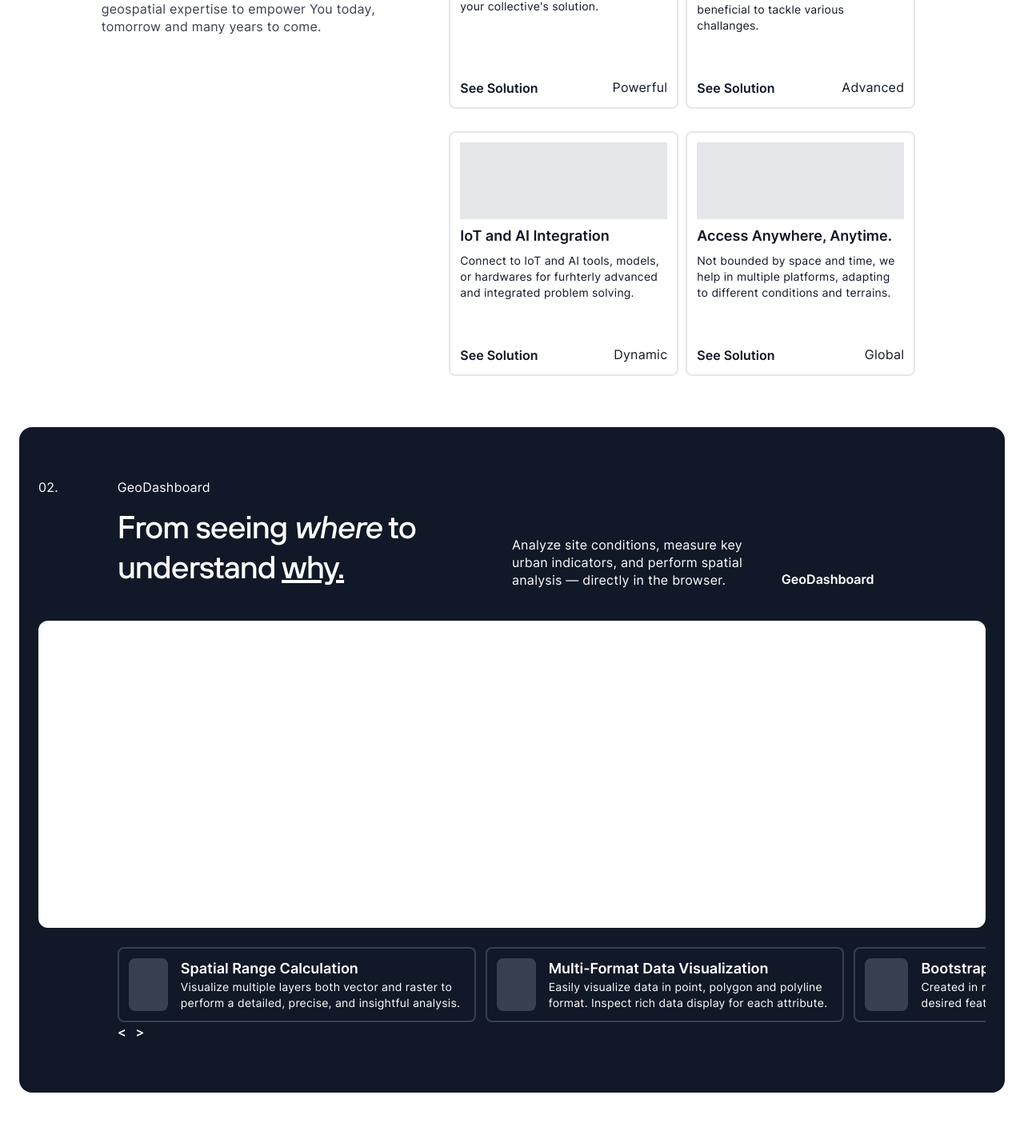
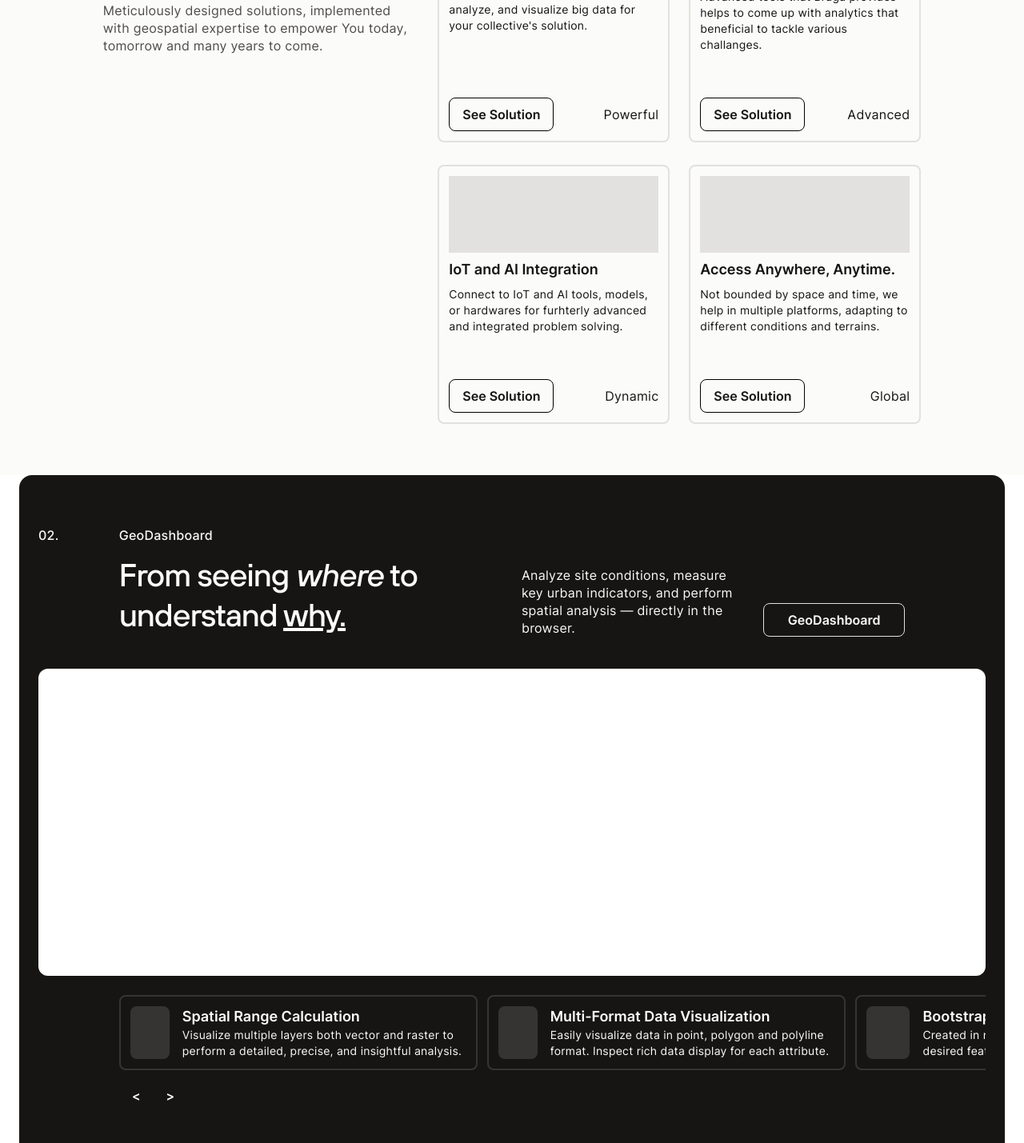
Before and after one commit to FelineJTD/braga-technologies-main-site, a Next.js app: page / in a window 1280 px wide. Shown: the part 1280-2709 px from the top of the page at 80% size. Built offline with nearby package versions, Linux system fonts and the light colour scheme.

Commit message:
fine-tune details

```diff
--- a/components/card-solution.js
+++ b/components/card-solution.js
@@ -2,12 +2,12 @@ import Image from 'next/image'
 
 export default function CardSolution({solution, isDarkMode=false}) {
   return (
-    <div className={`flex flex-col space-y-2 min-w-[287px] w-full rounded-lg p-3 border-2 ${isDarkMode? 'border-gray-700' : 'border-gray-200'}`}>
+    <div className={`flex flex-col space-y-2 min-w-[287px] w-full rounded-lg p-3 border-2 ${isDarkMode? 'border-gray-600' : 'border-gray-200'}`}>
       <div className='bg-gray-200 w-full h-24'/>
       <h5>{solution.title}</h5>
       <p className='text-sm'>{solution.desc}</p>
       <div className='min-h-[40px] flex-grow' />
-      <div className='flex justify-between justify-self-end'>
+      <div className='flex justify-between justify-self-end items-center'>
         <button className={`border-[1px] ${isDarkMode? 'border-white' : 'border-black'}`}>See Solution</button>
         <p>{solution.type}</p>
       </div>
--- a/pages/_app.js
+++ b/pages/_app.js
@@ -1,7 +1,23 @@
+import Head from 'next/head'
+import Footer from '../components/footer'
+import Navbar from '../components/navbar'
 import '../styles/globals.css'
 
 function MyApp({ Component, pageProps }) {
-  return <Component {...pageProps} />
+  return (
+    <>
+      <Head>
+        <title>BragaTechnologies</title>
+        <meta name="description" content="Braga Technologies brings Location Insight to help industries and organizations alike in assets monitoring, fleet management, campaign optimation, and more." key="description"/>
+        <meta name="keywords" content="Braga Technologies, Braga GeoDashboard, GeoDashboard, GIS, GIS Indonesia, WEBGIS, geospatial services, Bandung technology services" key="keywords"/>
+        <link rel="icon" href="/logo-braga-sm.svg" />
+      </Head>
+
+      <Navbar />
+      <Component {...pageProps} />
+      <Footer />
+    </>
+  )
 }
 
 export default MyApp
--- a/pages/index.js
+++ b/pages/index.js
@@ -128,12 +128,29 @@ export default function Home() {
   });
   // ** end quotes **
 
+  // ** scrolls **
+  const scrollLeft = (elementId) => {
+    // let element = document.getElementById(elementId);
+    // if (element) {
+    //   console.log("scrolling left");
+    //   element.scrollBy(100, 0);
+    // }
+  }
+
+  const scrollRight = (elementId) => {
+    // let element = document.getElementById(elementId);
+    // if (element) {
+    //   console.log("scrolling right");
+    //   element.scrollBy(-100, 0);
+    // }
+  }
+
   return (
     <div>
       <Head>
         <title>BragaTechnologies</title>
-        <meta name="description" content="Generated by create next app" />
-        <link rel="icon" href="/favicon.ico" />
+        <meta name="description" content="Braga Technologies brings Location Insight to help industries and organizations alike in assets monitoring, fleet management, campaign optimation, and more." key="description"/>
+        <meta name="keywords" content="Braga Technologies, Braga GeoDashboard, GeoDashboard, GIS, GIS Indonesia, WEBGIS, geospatial services, Bandung technology services" key="keywords"/>
       </Head>
 
       <main className='text-gray-900 w-full'>
@@ -152,7 +169,7 @@ export default function Home() {
         </section>
 
         {/* PARTNER LOGOS */}
-        <section className='defaultPadding flex justify-center items-center w-full space-x-12'>
+        <section className='defaultPadding flex justify-center items-center w-full space-x-3 md:space-x-12'>
           {
             partnerLogos.map((logo, index) => (
               <div key={index}>
@@ -168,13 +185,13 @@ export default function Home() {
 
         {/* 01 */}
         <section className='whiteBG'>
-          <p className='font-bold mb-4'>01.</p>
+          <p className='bold mb-4'>01.</p>
           <div className='col-span-4'>
-            <p className='mb-4 font-bold'>Powered by Braga</p>
+            <p className='mb-4 bold'>Powered by Braga</p>
             <h2 className='mb-4'>Sustainably Accelerating through Geospatial Tech</h2>
-            <p className='text-gray-700'>Meticulously designed solutions, implemented with geospatial expertise to empower You today, tomorrow and many years to come.</p>
+            <p className='text-gray-600'>Meticulously designed solutions, implemented with geospatial expertise to empower You today, tomorrow and many years to come.</p>
           </div>
-          <div className='flex flex-col space-y-1 col-span-6 md:grid grid-cols-2 px-0 lg:px-6 gap-6 mt-8'>
+          <div className='flex flex-col space-y-1 col-span-6 md:grid grid-cols-2 gap-6 mt-8'>
             {
               solutions.map((solution, index) => (
                 <CardSolution solution={solution} key={index} />
@@ -185,20 +202,20 @@ export default function Home() {
 
         {/* 02 */}
         <section className='blackBG'>
-          <p className='font-bold mb-4'>02.</p>
+          <p className='bold mb-4'>02.</p>
           <div className='col-span-4'>
-            <p className='mb-4 font-bold'>GeoDashboard</p>
+            <p className='mb-4 bold'>GeoDashboard</p>
             <h2 className='mb-4'>From seeing <i>where</i> to understand <u>why.</u></h2>
           </div>
-          <p className='col-span-3 col-start-7 md:self-end mb-4'>Analyze site conditions, measure key urban indicators, and perform spatial analysis — directly in the browser.</p>
-          <button className='col-span-2 md:self-end mb-4'>GeoDashboard</button>
+          <p className='col-span-3 col-start-7 lg:self-end mb-4'>Analyze site conditions, measure key urban indicators, and perform spatial analysis — directly in the browser.</p>
+          <button className='col-span-2 lg:self-end mb-4'>GeoDashboard</button>
 
           <div className='col-span-12 h-96 w-full bg-white my-6 rounded-xl' />
 
-          <div className='col-start-2 col-span-11 flex space-x-3 overflow-auto w-full'>
+          <div id='features' className='col-start-2 col-span-11 flex space-x-3 snap-x overflow-auto w-full pb-3 no-scrollbar'>
             {
               features.map((feature, index) => (
-                <div key={index} className='flex border-2 border-gray-700 rounded-lg p-3 space-x-4 min-w-[24rem] lg:min-w-[35vw]'>
+                <div key={index} className='snap-start flex border-2 border-gray-700 rounded-lg p-3 space-x-4 min-w-[24rem] lg:min-w-[35vw]'>
                   <div className='bg-gray-700 h-full w-24 rounded-lg' />
                   <div>
                     <h5 className='font-bold'>{feature.title}</h5>
@@ -209,23 +226,36 @@ export default function Home() {
             }
           </div>
           {/* TODO: change to icon */}
-          <div className='col-start-2'>
-            <button className='mr-3'>&lt;</button>
-            <button>&gt;</button>
+          <div className='col-start-2 col-span-11 mt-2'>
+            <button
+              className='border-0 py-0 hover:text-primary duration-200'
+              onClick={scrollLeft('features')}
+            >
+              &lt;
+            </button>
+            <button
+              className='border-0 py-0 hover:text-primary duration-200'
+              onClick={scrollRight('features')}
+            >
+              &gt;
+            </button>
           </div>
         </section>
 
         {/* 03 */}
         <section className='whiteBG'>
-          <p className='font-bold mb-4'>03.</p>
-          <p className='mb-4 font-bold col-span-3'>GeoSpatial Potential</p>
+          <p className='bold mb-4'>03.</p>
+          <p className='mb-4 bold col-span-3'>GeoSpatial Potential</p>
+          <div className='col-start-9 col-span-4 mb-10'>
+            <p className='text-xl'><b>We believe Geospatial Approach could solve various issues for everyone, <u>everywhere.</u></b></p>
+          </div>
           {/* Experts' Quotes */}
-          <div className='col-span-4 lg:px-6 overflow-hidden w-full'>
+          <div className='col-start-5 row-start-1 col-span-4 overflow-hidden w-full'>
             <div id='quotes' className='flex w-full duration-500'>
               {
                 quotes.map((quote, index) => (
                   <blockquote key={index} className='max-w-full'>
-                    <p className='font-tt-hoves font-bold text-3xl mb-6'>{quote.quote}</p>
+                    <p className='font-tt-hoves font-bold text-2xl lg:text-3xl mb-6'>{quote.quote}</p>
                     <div className='flex space-x-3'>
                       <div className='w-24 h-24 bg-gray-400'/>
                       <p>{quote.author} <br /> {quote.author_title}</p>
@@ -234,14 +264,13 @@ export default function Home() {
                 ))
               }
             </div>
+
             <div className='col-start-2'>
               <button className='mr-3' onClick={prevQuote}>&lt;</button>
               <button onClick={nextQuote}>&gt;</button>
             </div>
           </div>
-          <div className='col-span-4'>
-            <p className='text-xl'>We believe Geospatial Approach could solve various issues for everyone, <b><u>everywhere.</u></b></p>
-          </div>
+
         </section>
 
         {/* Sectors */}
@@ -251,15 +280,15 @@ export default function Home() {
 
         {/* 04 */}
         <section className='blackBG'>
-          <p className='font-bold mb-4'>04.</p>
+          <p className='bold mb-4'>04.</p>
           <div className='col-span-4'>
-            <p className='mb-4 font-bold'>Our Works</p>
+            <p className='mb-4 bold'>Our Works</p>
             <h2 className='mb-4'>Braga Solutions, Integrated to You.</h2>
           </div>
-          <p className='col-span-3 col-start-7 md:self-end mb-4'>Our interdisciplinary design and development approach accelerates the geospatial tech delivery to your hands.</p>
-          <button className='col-span-2 md:self-end mb-4'>Works</button>
+          <p className='col-span-3 col-start-7 lg:self-end mb-4'>Our interdisciplinary design and development approach accelerates the geospatial tech delivery to your hands.</p>
+          <button className='col-span-2 lg:self-end mb-4'>Works</button>
 
-          <div className='col-start-2 col-span-11 flex space-x-3 overflow-auto w-full'>
+          <div className='col-start-2 col-span-11 flex space-x-3 overflow-auto no-scrollbar w-full'>
             {
               examples.map((example, index) => (
                 <CardSolution solution={example} isDarkMode={true} key={index} />
@@ -277,7 +306,7 @@ export default function Home() {
             <div className='flex flex-col space-y-1 w-full md:grid grid-cols-2 px-0 gap-4 mt-8'>
             {
               services.map((service, index) => (
-                <div key={index} className='border-2 border-gray-700 rounded-lg p-3 w-full'>
+                <div key={index} className='border-2 border-gray-600 rounded-lg p-3 w-full'>
                   <h5 className='font-bold'>{service.title}</h5>
                   <p className='text-sm'>{service.desc}</p>
                 </div>
@@ -289,19 +318,17 @@ export default function Home() {
 
         {/* 05 */}
         <section className='whiteBG'>
-          <p className='font-bold mb-4'>05.</p>
+          <p className='bold mb-4 text-gray-800'>05.</p>
           <div className='col-span-4'>
-            <p className='mb-4 font-bold'>Get in Touch</p>
+            <p className='mb-4 bold text-gray-800'>Get in Touch</p>
             <h2 className='mb-4'>Start Mapping Your Future, Today.</h2>
           </div>
-          <p className='col-span-3 col-start-7 lg:self-end mb-4'>Find out how you can maximize the value from data and strengthen your decision making.</p>
-          <button className='col-span-2 lg:self-end mb-4'>Contact Us</button>
+          <p className='col-span-3 col-start-7 lg:self-end mb-4 text-gray-600'>Find out how you can maximize the value from data and strengthen your decision making.</p>
+          <button className='col-span-2 lg:self-end mb-4 border-black'>Contact Us</button>
 
           <div className='col-start-2 col-span-10 h-96 w-full bg-gray-200 my-6 rounded-xl' />
         </section>
       </main>
-
-      <Footer />
     </div>
   )
 }
--- a/styles/globals.css
+++ b/styles/globals.css
@@ -106,6 +106,11 @@ b {
   font-variation-settings: 'wght' 500;
 }
 
+.bold {
+  font-weight: 500;
+  font-variation-settings: 'wght' 500;
+}
+
 button {
   font-family: 'Inter';
   font-style: normal;
@@ -113,7 +118,9 @@ button {
   font-variation-settings: 'wght' 600;
   font-size: 16px;
   line-height: 24px;
-  border: 1px;
+  border-width: 1px;
+  border-radius: 8px;
+  padding: 8px 16px;
 }
 
 @media screen and (max-width: 768px) {
@@ -170,9 +177,21 @@ button {
 }
 
 .blackBG {
-  @apply bg-gray-900 text-white md:mx-6 rounded-2xl defaultPadding flex flex-col items-start lg:grid lg:grid-cols-12;
+  @apply bg-gray-900 text-gray-50 md:mx-6 rounded-2xl defaultPadding flex flex-col items-start lg:grid lg:grid-cols-12 gap-x-6;
 }
 
 .whiteBG {
-  @apply defaultPadding flex flex-col lg:grid lg:grid-cols-12 items-start;
+  @apply bg-gray-50 text-gray-900 defaultPadding flex flex-col lg:grid lg:grid-cols-12 items-start gap-x-6;
 }
+
+@layer utilities {
+  /* Chrome, Safari and Opera */
+  .no-scrollbar::-webkit-scrollbar {
+    display: none;
+  }
+
+  .no-scrollbar {
+    -ms-overflow-style: none; /* IE and Edge */
+    scrollbar-width: none; /* Firefox */
+  }
+}
--- a/tailwind.config.js
+++ b/tailwind.config.js
@@ -16,7 +16,26 @@ module.exports = {
       'tt-hoves': ['TT Hoves', 'sans-serif'],
       'inter': ['Inter', 'sans-serif'],
     },
-    extend: {},
+    extend: {
+      colors: {
+        white: '#FFFFFF',
+        black: '#000000',
+        gray: {
+          '50': '#FBFBFA',
+          '100': '#F4F3F1',
+          '200': '#E2E1DF',
+          '300': '#C3C3BF',
+          '400': '#B4B2AF',
+          '500': '#777574',
+          '600': '#4F4C4A',
+          '700': '#353432',
+          '800': '#232221',
+          '900': '#161514',
+        },
+        primary: "#F36A1D",
+        secondary: "#C3E85F",
+      },
+    },
   },
   plugins: [],
 }
```
Also changed, not shown: components/footer.js (+4 -4 lines), pages/404.js (added, +10 -0 lines).
